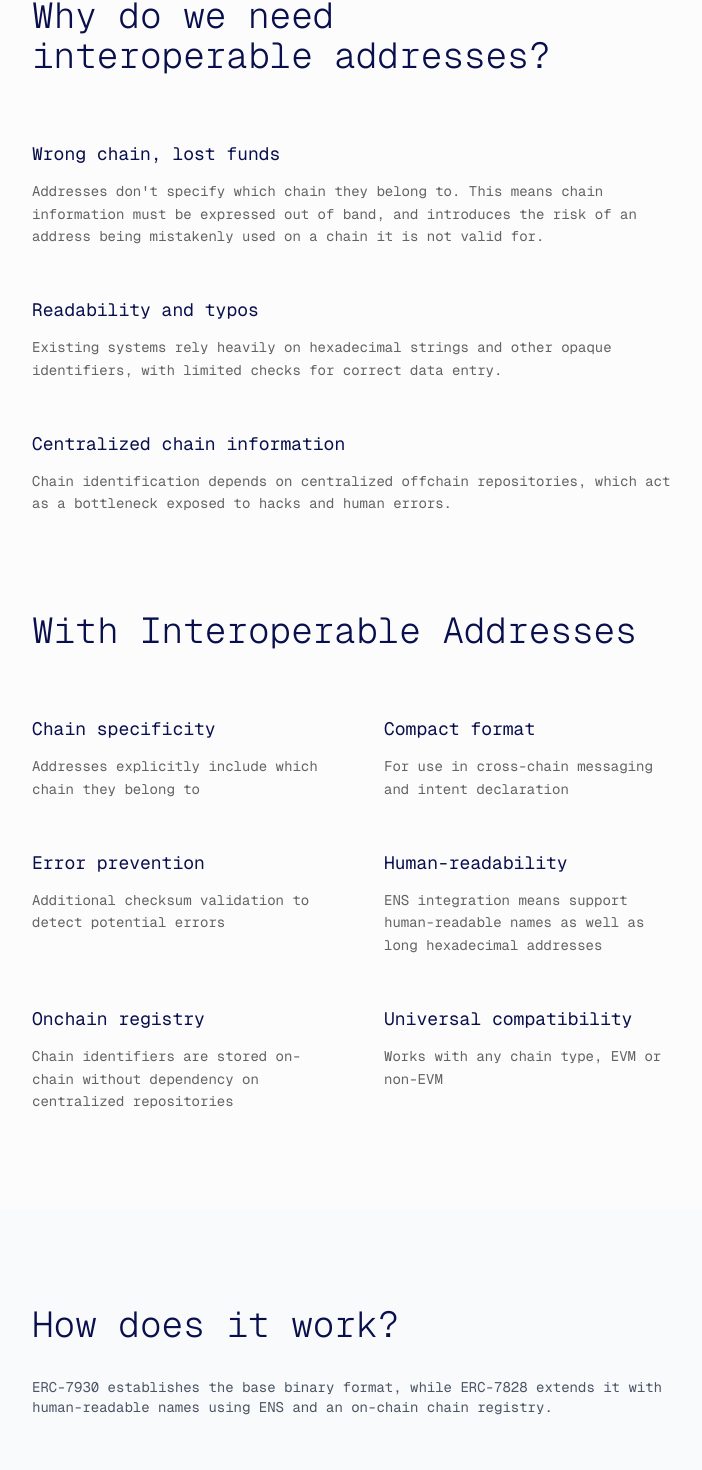
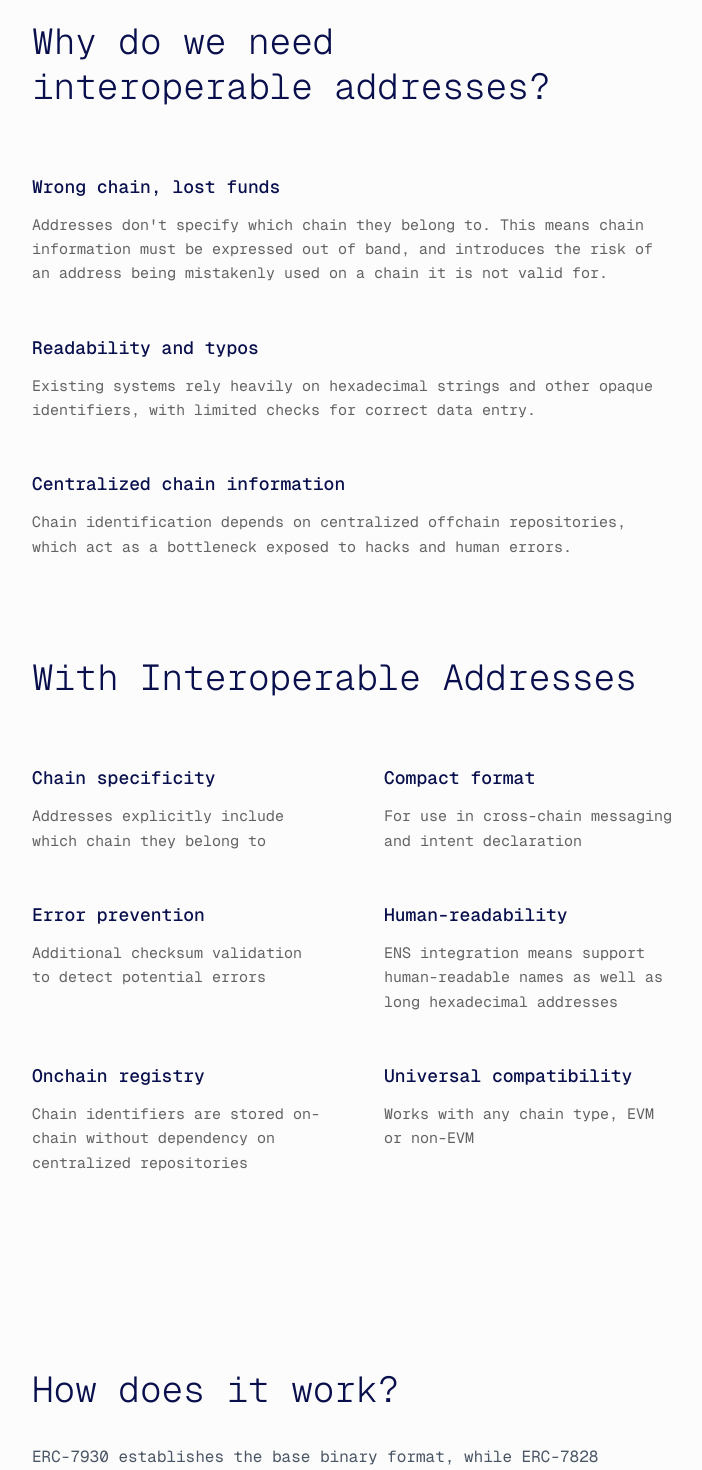
Before and after one commit to defi-wonderland/interop-sdk, a Next.js app in the folder apps/addresses-landing-page/: page / in a window 1280 px wide. Shown: the part 1252-2722 px from the top of the page, without its empty margins (544-1246 px from the left). Built offline with nearby package versions, Linux system fonts and the light colour scheme.

Commit message:
style: refine layout and typography for improved readability and consistency

```diff
--- a/apps/addresses-landing-page/components/how-it-works-section.tsx
+++ b/apps/addresses-landing-page/components/how-it-works-section.tsx
@@ -2,13 +2,13 @@ import Image from "next/image";
 
 export function HowItWorksSection() {
     return (
-        <section id="about" className="px-6 lg:px-16 py-24 bg-gray-50">
+        <section id="about" className="px-6 lg:px-16 py-20 lg:py-24">
             <div className="max-w-5xl mx-auto">
-                <h2 className="font-mono text-2xl lg:text-4xl font-light mb-6 lg:mb-8">
+                <h2 className="font-mono text-[1.75rem] leading-[1.2] md:text-3xl md:leading-tight lg:text-4xl lg:leading-tight font-light mb-5 md:mb-7 lg:mb-8">
                     How does it work?
                 </h2>
 
-                <p className="text-sm lg:text-md text-gray-600 mb-12 lg:mb-20 max-w-3xl">
+                <p className="font-mono text-sm md:text-[0.9375rem] lg:text-base text-gray-600 mb-12 md:mb-16 lg:mb-20 max-w-3xl leading-relaxed">
                     ERC-7930 establishes the base binary format, while ERC-7828 extends it with
                     human-readable names using ENS and an on-chain chain registry.
                 </p>
--- a/apps/addresses-landing-page/components/logos-section.tsx
+++ b/apps/addresses-landing-page/components/logos-section.tsx
@@ -61,10 +61,10 @@ const logosWithScale = LOGOS.map((logo) => ({
 
 export function LogosSection() {
     return (
-        <section className="px-6 lg:px-16 py-16">
+        <section className="px-6 lg:px-16 py-12 md:py-14 lg:py-16">
             <div className="max-w-6xl mx-auto">
-                <div className="text-left mb-16 pl-8">
-                    <p className="text-sm uppercase tracking-[0.2em] text-muted-foreground/60">
+                <div className="text-left mb-12 md:mb-14 lg:mb-16 pl-8">
+                    <p className="text-xs md:text-sm uppercase tracking-[0.2em] text-muted-foreground/60">
                         Backed by the Ethereum community
                     </p>
                 </div>
--- a/apps/addresses-landing-page/components/problems-section.tsx
+++ b/apps/addresses-landing-page/components/problems-section.tsx
@@ -1,16 +1,18 @@
 export function ProblemsSection() {
     return (
-        <section id="about" className="px-6 lg:px-16 py-24">
+        <section id="about" className="px-6 lg:px-16 py-20 lg:py-24">
             <div className="max-w-3xl">
-                <h2 className="font-mono text-2xl lg:text-4xl font-light mb-12 lg:mb-16">
+                <h2 className="font-mono text-[1.75rem] leading-[1.2] md:text-3xl md:leading-tight lg:text-4xl lg:leading-tight font-light mb-12 md:mb-14 lg:mb-16">
                     Why do we need{" "}
                     <span className="md:whitespace-nowrap">interoperable addresses?</span>
                 </h2>
 
-                <div className="space-y-12 mb-24">
+                <div className="space-y-10 md:space-y-11 lg:space-y-12 mb-20 md:mb-22 lg:mb-24">
                     <div>
-                        <h3 className="font-mono text-lg mb-3">Wrong chain, lost funds</h3>
-                        <p className="font-mono text-sm text-muted-foreground leading-relaxed">
+                        <h3 className="font-mono text-base lg:text-lg font-medium mb-2.5 lg:mb-3">
+                            Wrong chain, lost funds
+                        </h3>
+                        <p className="font-mono text-sm lg:text-[0.9375rem] text-muted-foreground leading-relaxed">
                             Addresses don&apos;t specify which chain they belong to. This means
                             chain information must be expressed out of band, and introduces the risk
                             of an address being mistakenly used on a chain it is not valid for.
@@ -18,67 +20,83 @@ export function ProblemsSection() {
                     </div>
 
                     <div>
-                        <h3 className="font-mono text-lg mb-3">Readability and typos</h3>
-                        <p className="font-mono text-sm text-muted-foreground leading-relaxed">
+                        <h3 className="font-mono text-base lg:text-lg font-medium mb-2.5 lg:mb-3">
+                            Readability and typos
+                        </h3>
+                        <p className="font-mono text-sm lg:text-[0.9375rem] text-muted-foreground leading-relaxed">
                             Existing systems rely heavily on hexadecimal strings and other opaque
                             identifiers, with limited checks for correct data entry.
                         </p>
                     </div>
 
                     <div>
-                        <h3 className="font-mono text-lg mb-3">Centralized chain information</h3>
-                        <p className="font-mono text-sm text-muted-foreground leading-relaxed">
+                        <h3 className="font-mono text-base lg:text-lg font-medium mb-2.5 lg:mb-3">
+                            Centralized chain information
+                        </h3>
+                        <p className="font-mono text-sm lg:text-[0.9375rem] text-muted-foreground leading-relaxed">
                             Chain identification depends on centralized offchain repositories, which
                             act as a bottleneck exposed to hacks and human errors.
                         </p>
                     </div>
                 </div>
 
-                <h2 className="font-mono text-2xl lg:text-4xl font-light mb-12 lg:mb-16">
+                <h2 className="font-mono text-[1.75rem] leading-[1.2] md:text-3xl md:leading-tight lg:text-4xl lg:leading-tight font-light mb-12 md:mb-14 lg:mb-16">
                     With Interoperable Addresses
                 </h2>
 
-                <div className="grid md:grid-cols-2 gap-x-16 gap-y-12">
+                <div className="grid md:grid-cols-2 gap-x-12 lg:gap-x-16 gap-y-10 lg:gap-y-12">
                     <div>
-                        <h3 className="font-mono text-lg mb-3">Chain specificity</h3>
-                        <p className="font-mono text-sm text-muted-foreground leading-relaxed">
+                        <h3 className="font-mono text-base lg:text-lg font-medium mb-2.5 lg:mb-3">
+                            Chain specificity
+                        </h3>
+                        <p className="font-mono text-sm lg:text-[0.9375rem] text-muted-foreground leading-relaxed">
                             Addresses explicitly include which chain they belong to
                         </p>
                     </div>
 
                     <div>
-                        <h3 className="font-mono text-lg mb-3">Compact format</h3>
-                        <p className="font-mono text-sm text-muted-foreground leading-relaxed">
+                        <h3 className="font-mono text-base lg:text-lg font-medium mb-2.5 lg:mb-3">
+                            Compact format
+                        </h3>
+                        <p className="font-mono text-sm lg:text-[0.9375rem] text-muted-foreground leading-relaxed">
                             For use in cross-chain messaging and intent declaration
                         </p>
                     </div>
 
                     <div>
-                        <h3 className="font-mono text-lg mb-3">Error prevention</h3>
-                        <p className="font-mono text-sm text-muted-foreground leading-relaxed">
+                        <h3 className="font-mono text-base lg:text-lg font-medium mb-2.5 lg:mb-3">
+                            Error prevention
+                        </h3>
+                        <p className="font-mono text-sm lg:text-[0.9375rem] text-muted-foreground leading-relaxed">
                             Additional checksum validation to detect potential errors
                         </p>
                     </div>
 
                     <div>
-                        <h3 className="font-mono text-lg mb-3">Human-readability</h3>
-                        <p className="font-mono text-sm text-muted-foreground leading-relaxed">
+                        <h3 className="font-mono text-base lg:text-lg font-medium mb-2.5 lg:mb-3">
+                            Human-readability
+                        </h3>
+                        <p className="font-mono text-sm lg:text-[0.9375rem] text-muted-foreground leading-relaxed">
                             ENS integration means support human-readable names as well as long
                             hexadecimal addresses
                         </p>
                     </div>
 
                     <div>
-                        <h3 className="font-mono text-lg mb-3">Onchain registry</h3>
-                        <p className="font-mono text-sm text-muted-foreground leading-relaxed">
+                        <h3 className="font-mono text-base lg:text-lg font-medium mb-2.5 lg:mb-3">
+                            Onchain registry
+                        </h3>
+                        <p className="font-mono text-sm lg:text-[0.9375rem] text-muted-foreground leading-relaxed">
                             Chain identifiers are stored on-chain without dependency on centralized
                             repositories
                         </p>
                     </div>
 
                     <div>
-                        <h3 className="font-mono text-lg mb-3">Universal compatibility</h3>
-                        <p className="font-mono text-sm text-muted-foreground leading-relaxed">
+                        <h3 className="font-mono text-base lg:text-lg font-medium mb-2.5 lg:mb-3">
+                            Universal compatibility
+                        </h3>
+                        <p className="font-mono text-sm lg:text-[0.9375rem] text-muted-foreground leading-relaxed">
                             Works with any chain type, EVM or non-EVM
                         </p>
                     </div>
--- a/apps/addresses-landing-page/components/sdk-section.tsx
+++ b/apps/addresses-landing-page/components/sdk-section.tsx
@@ -6,13 +6,13 @@ export function SdkSection() {
     const [copied, setCopied] = useState(false);
 
     return (
-        <section id="sdk" className="px-6 lg:px-16 py-24">
+        <section id="sdk" className="px-6 lg:px-16 py-20 lg:py-24">
             <div className="max-w-3xl">
-                <h2 className="font-mono text-2xl lg:text-4xl font-light mb-12 lg:mb-20">
+                <h2 className="font-mono text-[1.75rem] leading-[1.2] md:text-3xl md:leading-tight lg:text-4xl lg:leading-tight font-light mb-12 md:mb-16 lg:mb-20">
                     SDK & Implementation
                 </h2>
                 <div>
-                    <p className="font-mono text-sm text-muted-foreground mb-8 leading-relaxed">
+                    <p className="font-mono text-sm md:text-[0.9375rem] lg:text-base text-muted-foreground mb-8 leading-relaxed">
                         Install our SDK to implement Interoperable Addresses in your application.
                     </p>
                     <div className="relative mb-8 max-w-full">
```
Also changed, not shown: apps/addresses-landing-page/components/demo-section.tsx (+5 -5 lines), apps/addresses-landing-page/components/faq-section.tsx (+23 -17 lines), apps/addresses-landing-page/components/hero-section.tsx (+6 -6 lines), apps/addresses-landing-page/components/specs-section.tsx (+15 -11 lines).
